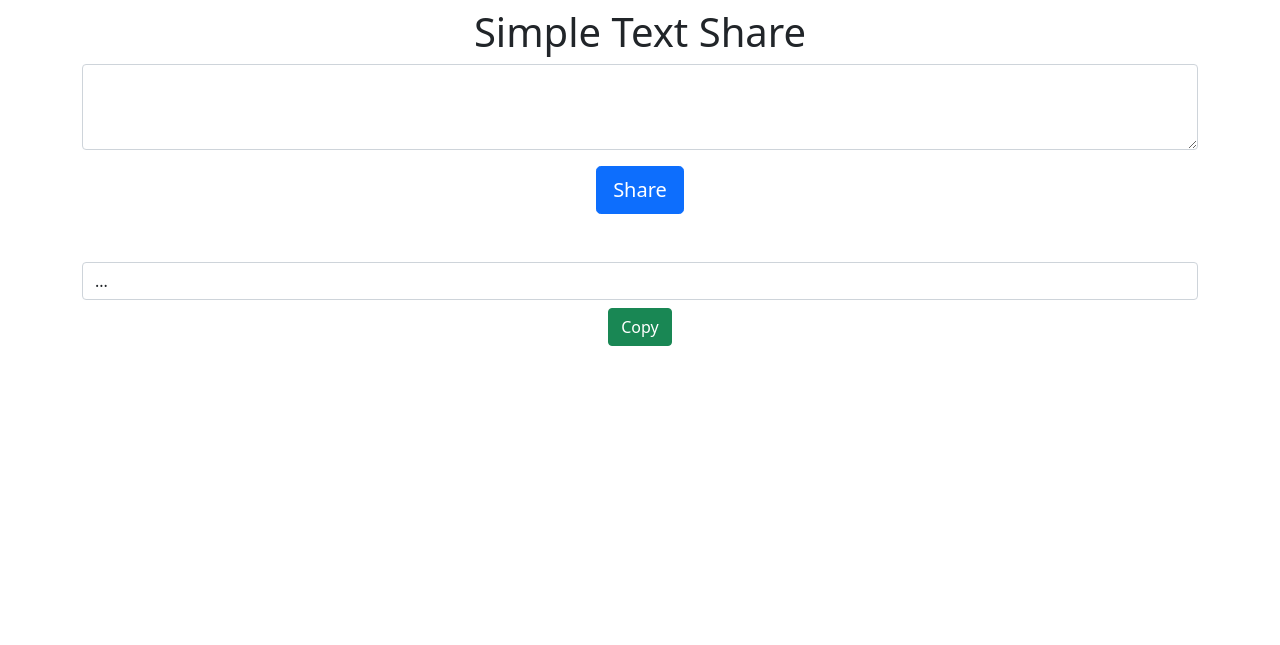
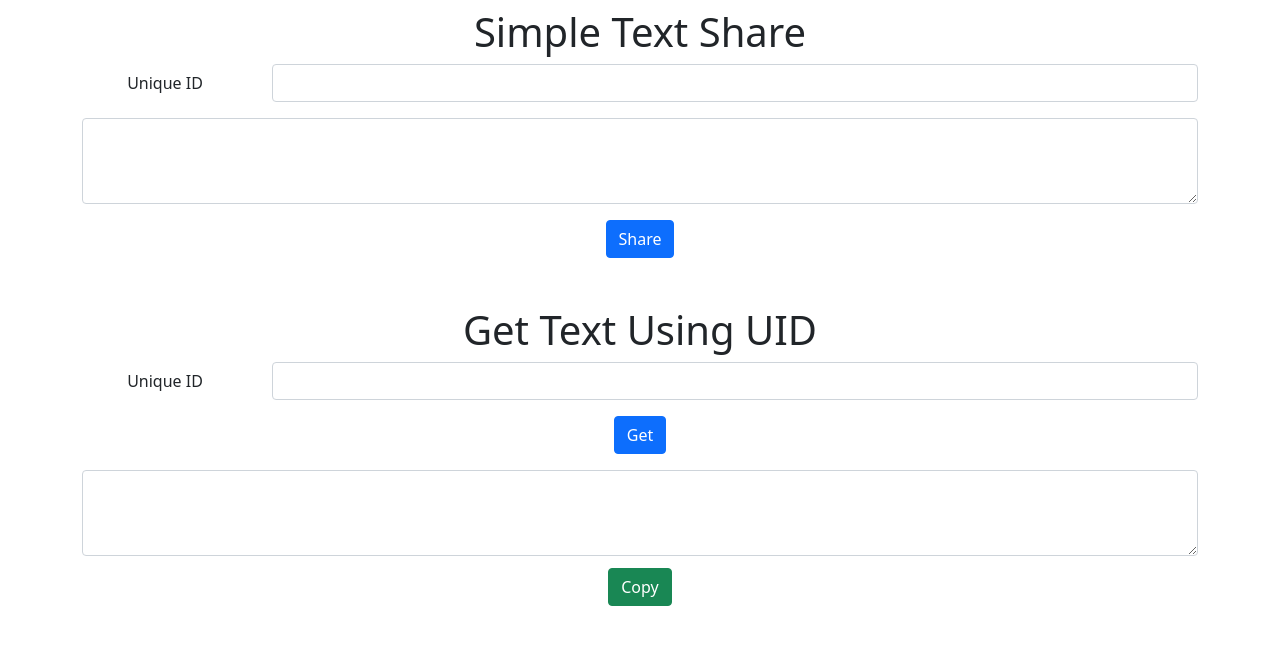
Before and after one commit to rukon-uddin/Easy-text-transfer, a Flask app: page / in a window 1280 px wide. Shown: the top 645 px of the page. Run offline with Flask 3, Linux system fonts and the light colour scheme.

Commit message:
Added uniqueID to get the message

```diff
--- a/app.py
+++ b/app.py
@@ -1,8 +1,13 @@
 from flask import Flask, render_template, request, jsonify
+from apscheduler.schedulers.background import BackgroundScheduler
+import time
 
 app = Flask(__name__)
 
-stored_text = ""
+scheduler = BackgroundScheduler()
+scheduler.start()
+
+stored_text = {}
 
 @app.route('/')
 def index():
@@ -12,14 +17,29 @@ def index():
 def send_text():
     global stored_text
     data = request.json
-    stored_text = data['text']
+    stored_text[data['uid']] = {'text': data['text'], 'timestamp': time.time()}
+    print(stored_text)
     return jsonify({'message': 'Text received successfully'})
 
-@app.route('/receive')
+@app.route('/receive', methods=['POST'])
 def receive_text():
     global stored_text
-    return jsonify({'text': stored_text})
+    data = request.json
+    print(stored_text)
+    try:
+        text = stored_text[data["uid"]]["text"]
+    except:
+        text = "ZqgQ9QOE2$sq5kr8p3Vg*GgGNq&"
+    return jsonify({'text': text})
 
+def clear_stored_data():
+    global stored_text
+    current_time = time.time()
+    keys_to_delete = [key for key, value in stored_text.items() if (current_time - value['timestamp']) > 250]
+    for key in keys_to_delete:
+        del stored_text[key]
+
+scheduler.add_job(clear_stored_data, 'interval', minutes=5)
 
 # if __name__ == "__main__":
 #     app.run(debug=True)
--- a/requirements.txt
+++ b/requirements.txt
@@ -9,3 +9,4 @@ MarkupSafe
 packaging
 Werkzeug
 zipp
+apscheduler
--- a/templates/index.html
+++ b/templates/index.html
@@ -16,23 +16,72 @@
     <div class="container mt-2">
         <div class="text-center">
             <h1>Simple Text Share</h1>
+            <div class="mb-3 row">
+                <label for="uniqueid" class="col-sm-2 col-form-label">Unique ID</label>
+                <div class="col-sm-10">
+                  <input type="password" class="form-control" id="uniqueid">
+                </div>
+            </div>
             <textarea id="textArea" class="form-control mb-3" rows="3"></textarea>
         </div>
         <div class="text-center">
-            <button id="sendButton" type="button" class="btn btn-primary btn-lg">Share</button>
+            <button id="sendButton" type="button" class="btn btn-primary btn-sl">Share</button>
+            <p id="successMessage" class="text-success mt-2" style="display: none;">Text shared successfully!</p>
         </div>
-        <div id="receivedText" class="text-center mt-5">
-            <input type="text" class="form-control" value="..." id="myInput">
+
+        <div class="text-center mt-5">
+            <h1>Get Text Using UID</h1>
+            <div class="mb-3 row">
+                <label for="get_uniqueid" class="col-sm-2 col-form-label">Unique ID</label>
+                <div class="col-sm-10">
+                  <input type="password" class="form-control" id="get_uniqueid">
+                </div>
+            </div>
+            <button onClick=getText() id="get_text" type="button" class="btn btn-primary btn-sl">Get</button>
+            <textarea id="myInput" class="form-control mb-2 mt-3" rows="3"></textarea>
+
         </div>
+
         <div class="text-center">
-            <button onclick="copyFunction()" type="button" class="btn btn-success mt-2">Copy</button>
+            <button onclick="copyFunction()" type="button" class="btn btn-success mt-1">Copy</button>
         </div>
+
     </div>
 
     <script>
         const textArea = document.getElementById('textArea');
         const sendButton = document.getElementById('sendButton');
         const receivedText = document.getElementById('myInput');
+        var uniqueID = document.getElementById("uniqueid");
+        var get_uniqueID = document.getElementById("get_uniqueid");
+        get_uniqueID.value = ""
+        uniqueID.value = ""
+        receivedText.value = ""
+        textArea.value = ""
+        function getText() {
+            const uid = get_uniqueID.value;
+
+            fetch('/receive', {
+                method: 'POST',
+                headers: {
+                    'Content-Type': 'application/json'
+                },
+                body: JSON.stringify({ uid: uid })
+            })
+            .then(response => response.json())
+            .then(data => {
+                if (data["text"] == "ZqgQ9QOE2$sq5kr8p3Vg*GgGNq&") {
+                    receivedText.value = ""
+                    alert("Incorrect Unique ID")
+
+                }else{
+                    updateReceivedText(data["text"]);
+                }
+            })
+            .catch(error => {
+                console.error('Error sending/receiving text:', error);
+            });
+        }
 
         function copyFunction() {
             const copyText = receivedText;
@@ -43,32 +92,33 @@
 
         sendButton.addEventListener('click', () => {
             const text = textArea.value;
+            const uid = uniqueID.value;
             fetch('/send', {
                 method: 'POST',
                 headers: {
                     'Content-Type': 'application/json'
                 },
-                body: JSON.stringify({ text: text })
+                body: JSON.stringify({ text: text,  uid: uid})
+            })
+            .then(response => response.json())
+            .then(data => {
+                if (data.message === 'Text received successfully') {
+                    showSuccessMessage();
+                }
+            })
+            .catch(error => {
+                console.error('Error sending/receiving text:', error);
             });
-            textArea.value = '';
         });
 
         function updateReceivedText(text) {
             receivedText.value = text;
         }
-
-        function pollForText() {
-            fetch('/receive')
-                .then(response => response.json())
-                .then(data => {
-                    if (data.text) {
-                        updateReceivedText(data.text);
-                    }
-                    setTimeout(pollForText, 500);
-                });
+        function showSuccessMessage() {
+            const successMessage = document.getElementById('successMessage');
+            successMessage.style.display = 'block';
         }
 
-        pollForText();
     </script>
 </body>
 </html>
```
